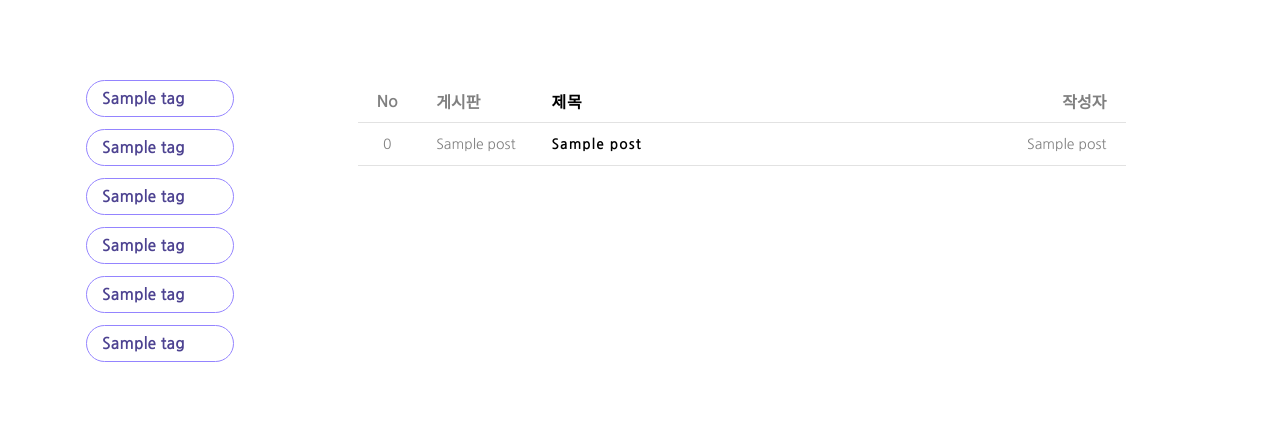
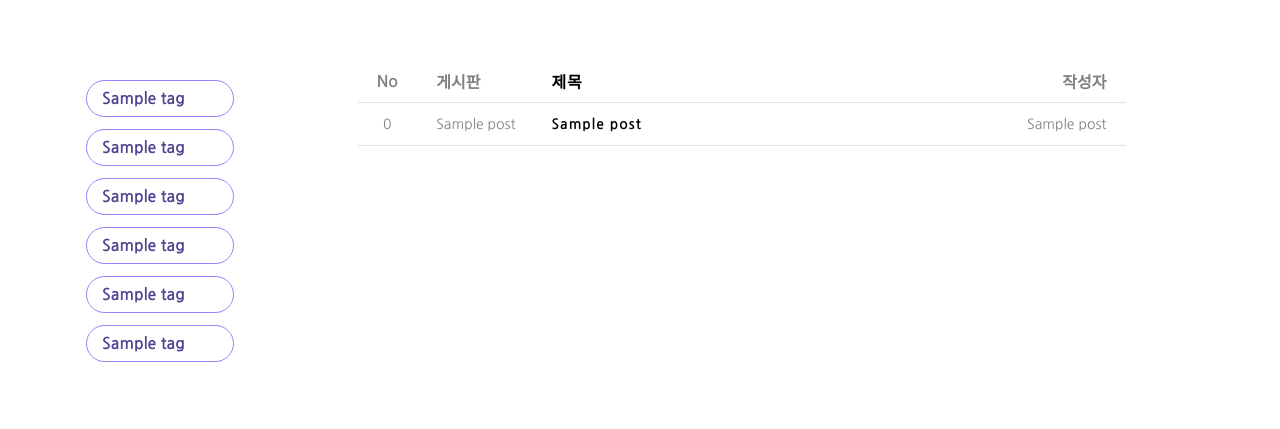
Before and after one commit to Tjdnjs/hackalearn, a Flask app: template templates/answer.html in a window 1280 px wide. Shown: the part 100-529 px from the top of the page. Run offline with Flask 2, Linux system fonts and the light colour scheme; the template is opened without the code that fills it: most values are stand-ins (such as "Sample title", 1, 10 or a date in 2020); some libraries are stand-ins or nearby versions.

Commit message:
Update answer.css

```diff
--- a/static/css/answer.css
+++ b/static/css/answer.css
@@ -9,7 +9,7 @@
     font-size: .8rem;
     border-collapse: collapse;
     width: 100%;
-    margin-top: 1rem;
+    margin-top: 0;
     text-align: left;
 }
 
```
